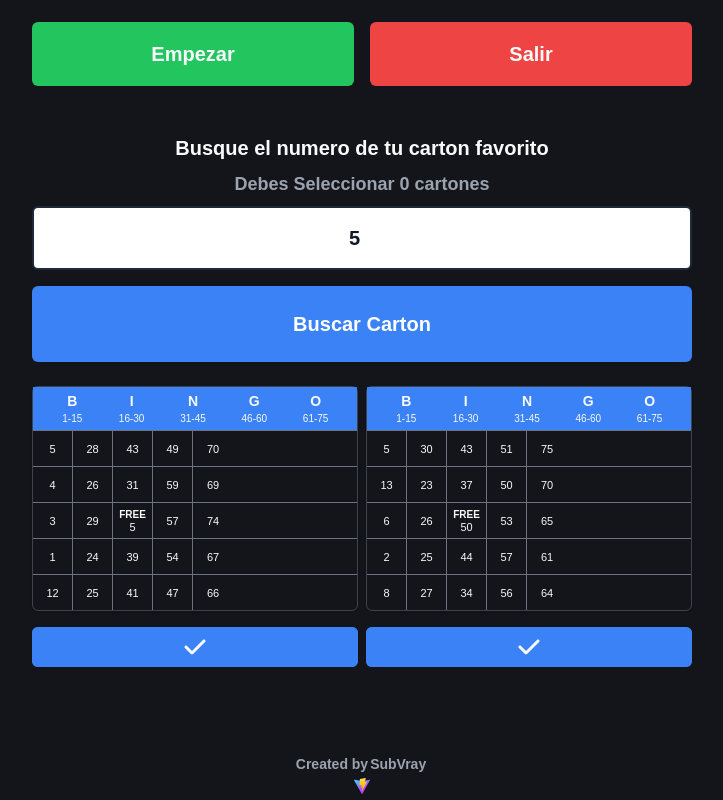
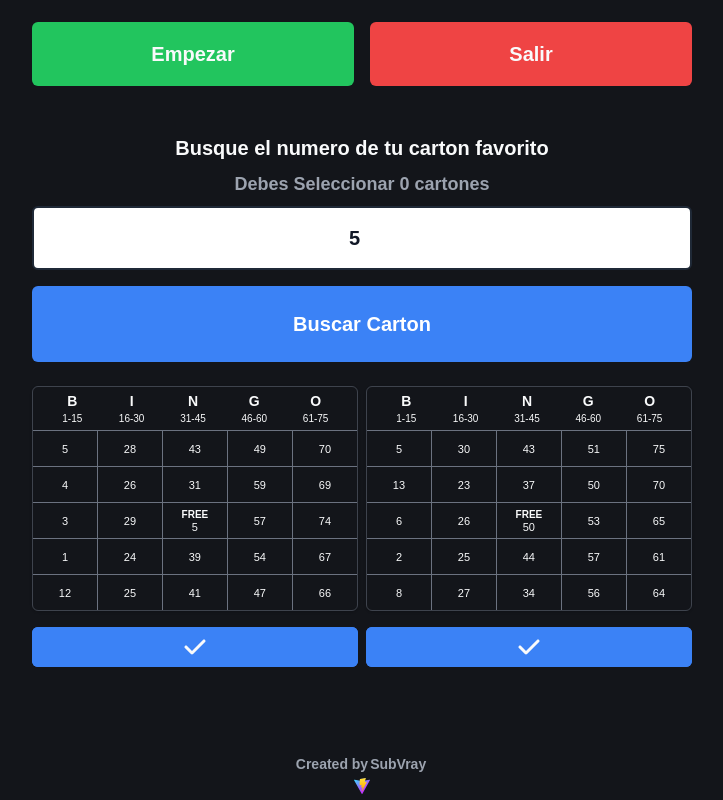
Before and after one commit to SubVray/bingo-game, a React (Vite) app: page /select-bingo-card in a window 1280 px wide. Both pictures are taken after typing "5" into the empty fields and a click on the button "Buscar Carton". Shown: the whole page, without its empty margins (278-1001 px from the left). Built offline with nearby package versions, Linux system fonts and the light colour scheme; a web font is replaced by a local one.

Commit message:
Update BingoCardPreview.tsx

```diff
--- a/src/components/BingoCardPreview.tsx
+++ b/src/components/BingoCardPreview.tsx
@@ -3,8 +3,7 @@ import { Carton } from "@/types/carton"
 export const BingoCardPreview = ({ carton }: { carton: Carton }) => {
 	return (
 		<div className="w-full select-none rounded-md border border-gray-500/50 shadow ring-gray-500 hover:ring focus:ring active:ring">
-			<div>
-				<header className="flex w-full items-center justify-evenly py-1 xs:bg-red-500 xsm:bg-blue-500">
+			<header className="flex w-full items-center justify-evenly py-1 ">
 				<div className="flex w-8 flex-col items-center justify-center xs:w-9">
 					<span className="text-sm font-bold">B</span>
 					<span className="text-[10px] font-light">1-15</span>
@@ -37,7 +36,7 @@ export const BingoCardPreview = ({ carton }: { carton: Carton }) => {
 								(letra: string | "b" | "i" | "n" | "g" | "o", letraIndex) => (
 									<div
 										key={`${letra}-${letraIndex}`}
-											className={`h-[35px] w-full whitespace-nowrap border-gray-500 text-center font-medium xs:w-9 xsm:w-10 ${letra !== "o" ? "border-r" : "border-none"}`}
+										className={`h-[35px] w-full whitespace-nowrap border-gray-500 text-center font-medium ${letra !== "o" ? "border-r" : "border-none"}`}
 									>
 										<span className="mx-auto flex h-full w-full flex-col items-center justify-center text-center text-[11px]">
 											{carton.cartonData[letra][index].number === "FREE" ? (
@@ -58,6 +57,5 @@ export const BingoCardPreview = ({ carton }: { carton: Carton }) => {
 					))}
 			</div>
 		</div>
-		</div>
 	)
 }
```
Lines whose indentation alone changed are shown as unchanged.
